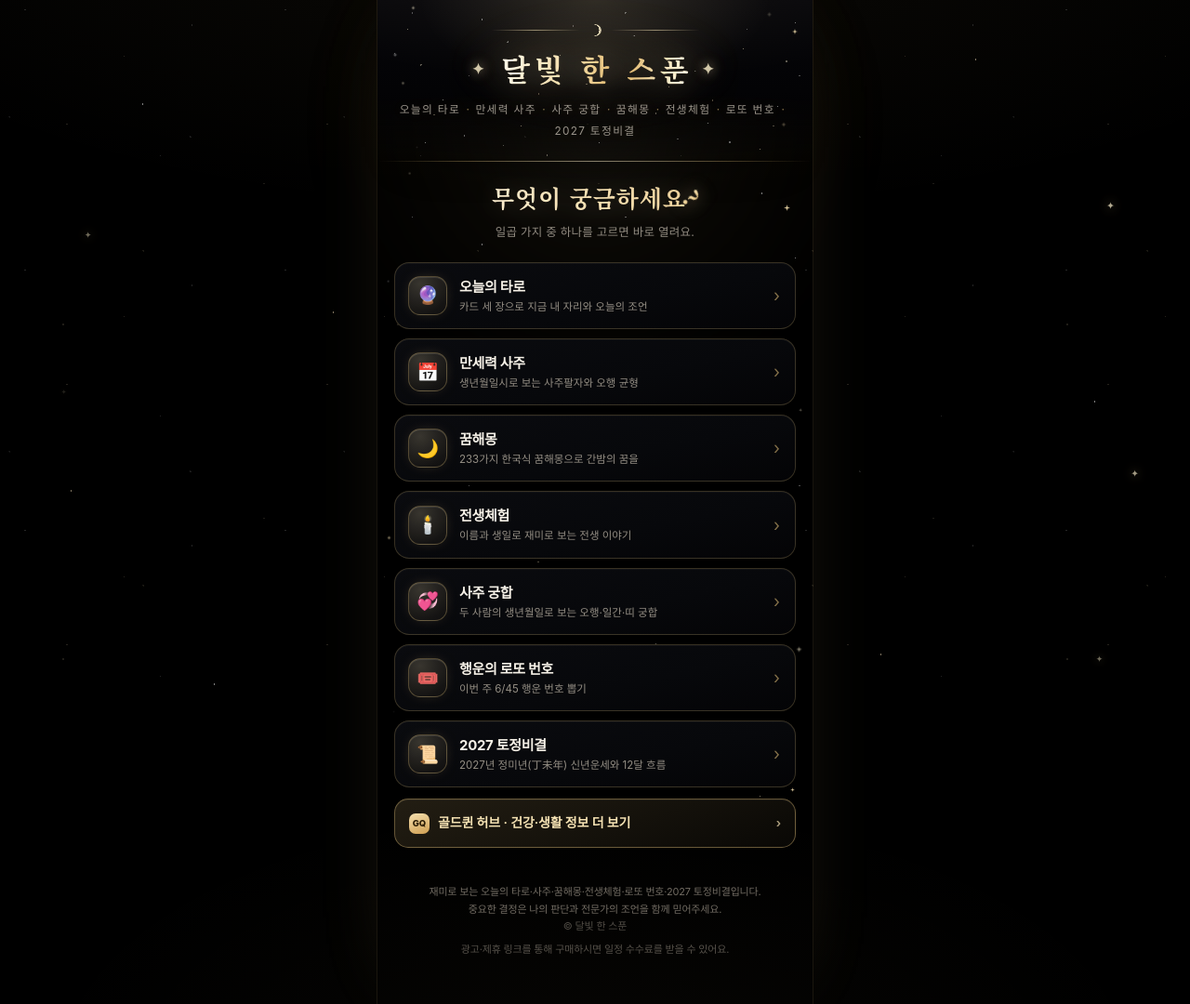
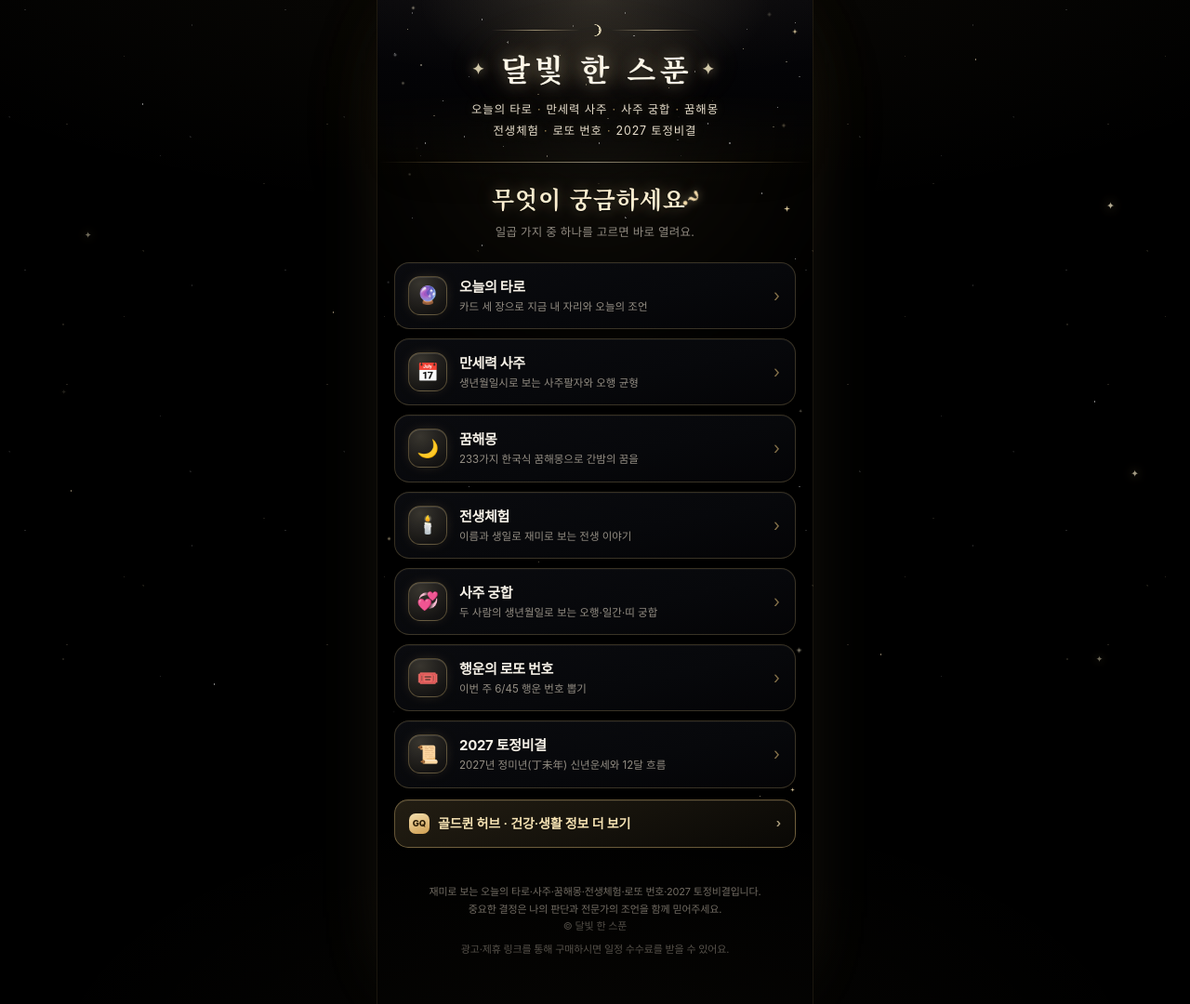
Before and after one commit to mama2624/dalbit-spoon, a plain HTML site: page index.html in a window 1280 px wide. Shown: the whole page at 93% size. Drawn offline with Linux system fonts and the light colour scheme.

Commit message:
상단 제목 가독성 수정: 그라데이션 글자(background-clip:text) 제거 → 단색 + 빛번짐 / 삼성 인터넷 다크모드에서 제목이 안 보이던 문제 / 서브 태그라인 2줄 고정·줄 끝 구분점 제거

```diff
--- a/index.html
+++ b/index.html
@@ -18,6 +18,7 @@ window.addEventListener("error", function (e) {
 <meta property="og:title" content="달빛 한 스푼 — 오늘의 타로 · 사주 · 사주 궁합 · 꿈해몽 · 전생체험 · 로또 번호 · 2027 토정비결">
 <meta property="og:description" content="3장 타로로 오늘을 읽고, 만세력으로 내 사주를 보고, 두 사람의 사주 궁합을 풀고, 꿈해몽 233가지로 간밤의 꿈을 풀고, 이름과 생일로 전생까지, 이번 주 행운의 로또 번호와 2027 정미년 토정비결 144괘까지 만나봅니다.">
 <meta name="theme-color" content="#000000">
+<meta name="color-scheme" content="dark">
 <!-- 제목용 명조 웹폰트 (2026-11-15 고급화 / 2026-11-16 비동기화) : 첫 화면을 막지 않고 뒤에서 받아옵니다. 차단되거나 없으면 시스템 명조체로 자연 대체 -->
 <link rel="preconnect" href="https://fonts.googleapis.com">
 <link rel="preconnect" href="https://fonts.gstatic.com" crossorigin>
@@ -32,6 +33,7 @@ window.addEventListener("error", function (e) {
 <style>
 *{box-sizing:border-box;-webkit-tap-highlight-color:transparent}
 :root{
+  color-scheme:dark;
   --bg:#000000; --bg2:#030306; --purple:#0a0a0e;
   --gold:#e9c67e; --gold2:#f6e3b4; --goldline:rgba(233,198,126,.26);
   --text:#f4efe6; --muted:#9a948a; --muted2:#726c63;
@@ -185,13 +187,14 @@ body{
   background:radial-gradient(56% 78% at 50% 0%, rgba(246,227,180,.14), rgba(246,227,180,0) 72%)}
 .top::after{content:"";position:absolute;left:0;right:0;bottom:0;height:1px;pointer-events:none;
   background:linear-gradient(90deg,rgba(233,198,126,0) 0%,rgba(233,198,126,.30) 20%,rgba(248,235,200,.52) 50%,rgba(233,198,126,.30) 80%,rgba(233,198,126,0) 100%)}
+/* 2026-11-17 : 그라데이션 글자(background-clip:text) 제거 → 단색 + 은은한 빛번짐
+   · 삼성 인터넷(다크모드)에서 그라데이션 글자가 배경에 먹혀 안 보이던 문제 해결 */
 .brand{display:flex;align-items:center;justify-content:center;gap:.3em;margin:15px 0 0;
   font-family:var(--serif);font-size:clamp(27px,7.6vw,32px);font-weight:700;
-  letter-spacing:.14em;line-height:1.24;word-break:keep-all;
-  filter:drop-shadow(0 3px 16px rgba(246,227,180,.32)) drop-shadow(0 0 40px rgba(233,198,126,.16))}
-.brand .brand-name{text-indent:.14em;
-  background:linear-gradient(104deg,#fffaf1 0%,#f9ecc9 20%,#f1d69d 44%,#e0b569 64%,#f6e8c2 86%,#fff9ea 100%);
-  -webkit-background-clip:text;background-clip:text;color:transparent}
+  letter-spacing:.14em;line-height:1.24;word-break:keep-all;color:#fff7e7}
+.brand .brand-name{text-indent:.14em;color:#fff7e7;
+  text-shadow:0 1px 2px rgba(0,0,0,.65),0 0 1px rgba(255,255,255,.55),
+    0 0 18px rgba(246,227,180,.45),0 0 38px rgba(233,198,126,.26)}
 .brand .spark{flex:0 0 auto;font-size:.5em;line-height:1;-webkit-text-fill-color:#f8ecc8;color:#f8ecc8;
   text-shadow:0 0 12px rgba(246,227,180,.75),0 0 24px rgba(233,198,126,.45);animation:sparkAura 6.5s ease-in-out infinite}
 @keyframes sparkAura{0%,100%{opacity:.72}50%{opacity:1}}
@@ -207,18 +210,22 @@ body{
   filter:blur(16px);will-change:opacity;
   animation:haloBreath 6s ease-in-out infinite}
 @keyframes haloBreath{0%,100%{opacity:.14}50%{opacity:.30}}
-.tagline{display:flex;flex-wrap:wrap;align-items:center;justify-content:center;column-gap:0;row-gap:1px;
+/* 2026-11-17 : 두 줄 고정 배치 — 줄 끝에 구분점(·)이 남지 않도록
+   구분점을 '항목 앞'에 붙이고, 각 줄의 첫 항목만 ::first-child로 제외 */
+.tagline{display:flex;flex-direction:column;align-items:center;justify-content:center;
   margin:13px 0 0;padding:0;font-family:-apple-system,BlinkMacSystemFont,"Apple SD Gothic Neo","Malgun Gothic","Noto Sans KR",sans-serif;
-  font-size:11.8px;letter-spacing:.11em;line-height:1.9;color:#9c968c;word-break:keep-all;
-  text-shadow:0 0 14px rgba(233,198,126,.14)}
-.tagline span{white-space:nowrap}
-.tagline span:not(:last-child)::after{content:"·";display:inline-block;margin:0 .55em;color:rgba(233,198,126,.62);letter-spacing:0}
+  font-size:12.4px;letter-spacing:.07em;line-height:1.85;color:#e8dfcd;word-break:keep-all;
+  text-shadow:0 0 12px rgba(233,198,126,.22),0 1px 2px rgba(0,0,0,.5)}
+.tagline .tl-row{display:flex;flex-wrap:wrap;align-items:center;justify-content:center;white-space:nowrap}
+.tagline .tl-row > span{white-space:nowrap}
+.tagline .tl-row > span:not(:first-child)::before{content:"·";display:inline-block;margin:0 .48em 0 .42em;
+  color:rgba(233,198,126,.7);letter-spacing:0}
 /* 별빛 레이어 위로 헤더 글자가 오도록 (레이아웃·정렬은 그대로) */
 .top > .brand-orn,.top > .brand,.top > .tagline{position:relative;z-index:1}
-/* 좁은 화면에서 서브타이틀이 한 줄에 들어가도록 미세 조정 (2026-11-15) */
+/* 좁은 화면에서 두 줄이 넘치지 않도록 미세 조정 (2026-11-17) */
 @media (max-width:400px){
-  .tagline{font-size:11px;letter-spacing:.05em}
-  .tagline span:not(:last-child)::after{margin:0 .42em}
+  .tagline{font-size:11.9px;letter-spacing:.045em}
+  .tagline .tl-row > span:not(:first-child)::before{margin:0 .38em 0 .34em}
 }
 
 /* ============================================================
@@ -228,15 +235,12 @@ body{
 .home > .home-hero,.home > .menu,.home > .hub,.home > .home-note{position:relative;z-index:1}
 .home-hero{text-align:center}
 .home-title{margin:0;font-family:var(--serif);font-size:clamp(21px,5.9vw,25px);font-weight:700;
-  letter-spacing:.035em;line-height:1.45;
-  background:linear-gradient(100deg,#fdf7ec,#f8e4b8 44%,#e7c485);-webkit-background-clip:text;background-clip:text;color:transparent;
-  filter:drop-shadow(0 2px 12px rgba(246,227,180,.22))}
+  letter-spacing:.035em;line-height:1.45;color:#fdf0d2;
+  text-shadow:0 1px 2px rgba(0,0,0,.6),0 0 16px rgba(246,227,180,.32),0 0 34px rgba(233,198,126,.16)}
 .home-sub{margin:9px 0 0;font-size:12.5px;color:#918b81;letter-spacing:.02em}
 /* 물음표만 빙글빙글 (2026-11-15) : inline-block으로 감싸 제자리에서 회전, 금빛 글로우 */
 .home-title .q-spin{display:inline-block;transform-origin:50% 52%;vertical-align:baseline;
-  background:linear-gradient(102deg,#f8e4b8 0%,#f0d49a 52%,#e0b569 100%);
-  -webkit-background-clip:text;background-clip:text;color:transparent;
-  filter:drop-shadow(0 0 9px rgba(246,227,180,.5));
+  color:#f5dcaa;text-shadow:0 0 10px rgba(246,227,180,.55);
   animation:qSpin 4s ease-in-out infinite;will-change:transform}
 @keyframes qSpin{from{transform:rotate(0deg)}to{transform:rotate(360deg)}}
 
@@ -674,10 +678,9 @@ mark{background:transparent;color:var(--gold2);font-weight:700}
 .pl-kicker{font-size:11px;letter-spacing:.16em;color:rgba(233,198,126,.7)}
 .pl-badge{display:inline-block;margin-top:12px;font-size:11.5px;font-weight:700;color:var(--gold2);
   background:rgba(233,198,126,.12);border:1px solid var(--goldline);border-radius:999px;padding:5px 12px}
-.pl-name{font-size:27px;font-weight:800;margin:12px 0 0;letter-spacing:-.03em;
-  background:linear-gradient(100deg,#f8ebc8,#e9c67e 50%,#c39a4c);-webkit-background-clip:text;background-clip:text;color:transparent}
-.pl-name small{display:block;font-size:13px;font-weight:600;color:var(--muted);margin-top:6px;letter-spacing:0;
-  -webkit-text-fill-color:var(--muted)}
+.pl-name{font-size:27px;font-weight:800;margin:12px 0 0;letter-spacing:-.03em;color:#f7e6bd;
+  text-shadow:0 1px 2px rgba(0,0,0,.6),0 0 16px rgba(246,227,180,.26)}
+.pl-name small{display:block;font-size:13px;font-weight:600;color:var(--muted);margin-top:6px;letter-spacing:0}
 .pl-one{margin:14px auto 0;max-width:310px;font-size:14.5px;line-height:1.7;color:#f1ebdf;word-break:keep-all}
 .pl-who{font-size:11.5px;color:var(--muted2);margin-top:12px;line-height:1.7;word-break:keep-all}
 
@@ -739,8 +742,8 @@ h2.sec::before{content:"✦";font-size:10px;color:rgba(233,198,126,.62);margin-r
 .lo-kicker{font-size:11px;letter-spacing:.16em;color:rgba(233,198,126,.7)}
 .lo-badge{display:inline-block;margin-top:12px;font-size:11.5px;font-weight:700;color:var(--gold2);
   background:rgba(233,198,126,.12);border:1px solid var(--goldline);border-radius:999px;padding:5px 12px}
-.lo-week{font-size:20px;font-weight:800;margin:13px 0 0;letter-spacing:-.02em;
-  background:linear-gradient(100deg,#f8ebc8,#e9c67e 50%,#c39a4c);-webkit-background-clip:text;background-clip:text;color:transparent}
+.lo-week{font-size:20px;font-weight:800;margin:13px 0 0;letter-spacing:-.02em;color:#f7e6bd;
+  text-shadow:0 1px 2px rgba(0,0,0,.6),0 0 16px rgba(246,227,180,.26)}
 .lo-who{font-size:11.5px;color:var(--muted2);margin-top:9px;line-height:1.7;word-break:keep-all}
 
 .lo-balls{--d:41px;--g:7px;display:flex;flex-wrap:nowrap;justify-content:center;align-items:center;
@@ -809,10 +812,10 @@ h2.sec::before{content:"✦";font-size:10px;color:rgba(233,198,126,.62);margin-r
 .tj-badge{display:inline-block;font-size:11.5px;font-weight:700;letter-spacing:.04em;color:#251a06;
   background:linear-gradient(160deg,#f3dfae,#d9b06a);border-radius:999px;padding:5px 12px}
 .tj-name{margin:12px 0 0;font-family:var(--serif);font-size:22px;font-weight:700;letter-spacing:.01em;
-  line-height:1.4;background:linear-gradient(100deg,#fdf7ec,#f8e4b8 44%,#e7c485);
-  -webkit-background-clip:text;background-clip:text;color:transparent;word-break:keep-all}
+  line-height:1.4;color:#f7e6bd;word-break:keep-all;
+  text-shadow:0 1px 2px rgba(0,0,0,.6),0 0 16px rgba(246,227,180,.26)}
 .tj-name small{display:block;margin-top:6px;font-family:inherit;font-size:11.5px;font-weight:500;
-  letter-spacing:.14em;color:#8d8578;-webkit-text-fill-color:#8d8578}
+  letter-spacing:.14em;color:#8d8578}
 .tj-key{margin:10px auto 0;max-width:340px;font-size:13.5px;line-height:1.6;color:var(--gold2);word-break:keep-all}
 .tj-meta{margin-top:9px;font-size:11.5px;line-height:1.7;color:var(--muted2);word-break:keep-all}
 
@@ -918,7 +921,7 @@ h2.sec::before{content:"✦";font-size:10px;color:rgba(233,198,126,.62);margin-r
     <div class="brand-orn" aria-hidden="true"><i></i><span class="orn-moon l"></span><i></i></div>
     <i class="brand-halo" aria-hidden="true"></i>
     <div class="brand"><span class="spark" aria-hidden="true">✦</span><span class="brand-name">달빛 한 스푼</span><span class="spark" aria-hidden="true">✦</span></div>
-    <p class="tagline"><span>오늘의 타로</span><span>만세력 사주</span><span>사주 궁합</span><span>꿈해몽</span><span>전생체험</span><span>로또 번호</span><span>2027 토정비결</span></p>
+    <p class="tagline"><span class="tl-row"><span>오늘의 타로</span><span>만세력 사주</span><span>사주 궁합</span><span>꿈해몽</span></span><span class="tl-row"><span>전생체험</span><span>로또 번호</span><span>2027 토정비결</span></span></p>
   </header>
 
   <!-- ============================================================
```
